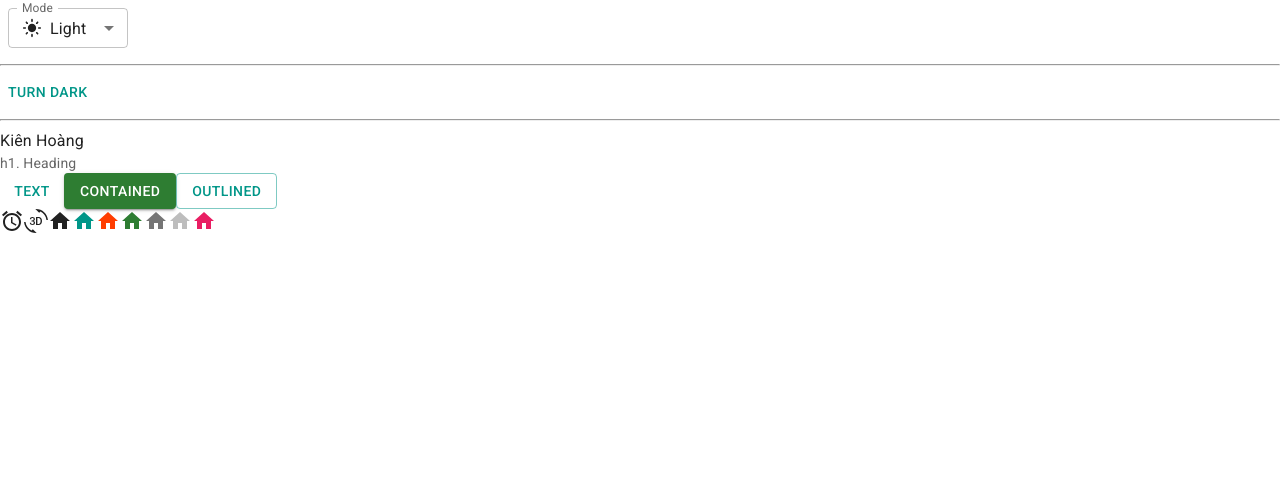
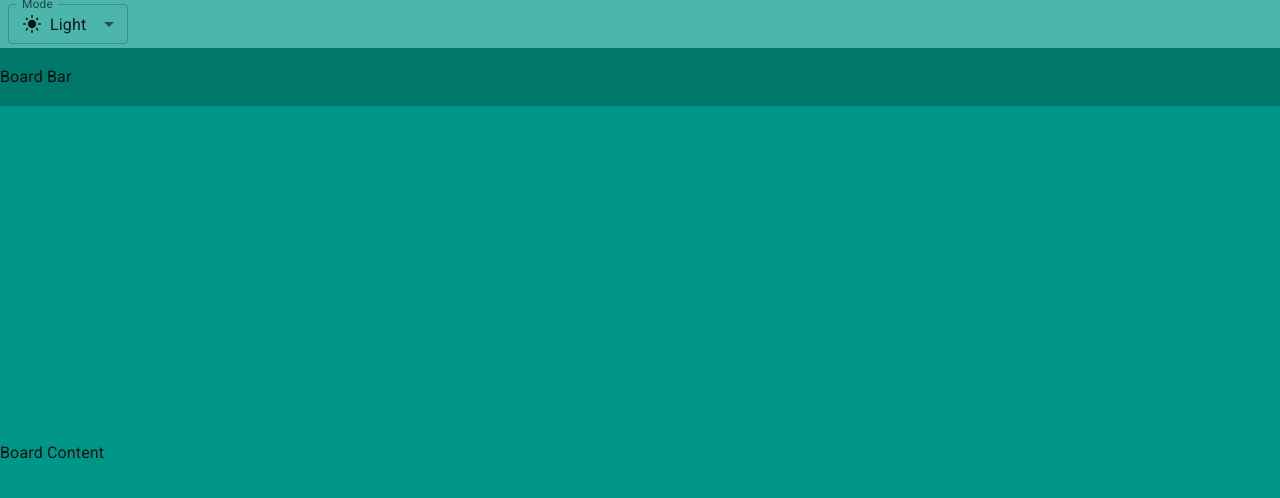
Before and after one commit to Kien-Hoang2692002/trello-web, a React (Vite) app: page / in a window 1280 px wide. Shown: the top 498 px of the page. Built offline with nearby package versions, Linux system fonts and the light colour scheme.

Commit message:
basic_layout

```diff
--- a/index.html
+++ b/index.html
@@ -4,7 +4,7 @@
     <meta charset="UTF-8" />
     <link rel="icon" type="image/svg+xml" href="/vite.svg" />
     <meta name="viewport" content="width=device-width, initial-scale=1.0" />
-    <title>Vite + React</title>
+    <title>Trello MERN STACK</title>
     <link rel="preconnect" href="https://fonts.googleapis.com" />
     <link rel="preconnect" href="https://fonts.gstatic.com" crossorigin />
     <link
--- a/src/App.jsx
+++ b/src/App.jsx
@@ -1,35 +1,14 @@
-import AccessAlarmIcon from "@mui/icons-material/AccessAlarm";
-import ThreeDRotation from "@mui/icons-material/ThreeDRotation";
-import HomeIcon from "@mui/icons-material/Home";
 import LightModeIcon from "@mui/icons-material/LightMode";
 import DarkModeOutlinedIcon from "@mui/icons-material/DarkModeOutLined";
 import SettingsBrightnessIcon from "@mui/icons-material/SettingsBrightness";
 
-import { pink } from "@mui/material/colors";
-import Button from "@mui/material/Button";
-import Typography from "@mui/material/Typography";
 import { useColorScheme } from "@mui/material/styles";
-import useMediaQuery from "@mui/material/useMediaQuery";
 import InputLabel from "@mui/material/InputLabel";
 import MenuItem from "@mui/material/MenuItem";
 import FormControl from "@mui/material/FormControl";
 import Select from "@mui/material/Select";
 import Box from "@mui/material/Box";
-
-function ModeToggle() {
-  const { mode, setMode } = useColorScheme();
-  // const prefersDarkMode = useMediaQuery("(prefers-color-scheme: dark)");
-
-  return (
-    <Button
-      onClick={() => {
-        setMode(mode === "light" ? "dark" : "light");
-      }}
-    >
-      {mode === "light" ? "Turn dark" : "Turn light"}
-    </Button>
-  );
-}
+import Container from "@mui/material/Container";
 
 function ModeSelect() {
   const { mode, setMode } = useColorScheme();
@@ -70,38 +49,88 @@
 
 function App() {
   return (
-    <>
-      <ModeSelect />
-      <hr />
-      <ModeToggle />
-      <hr />
-      <div>Kiên Hoàng</div>
+    <Container maxWidth={false} disableGutters sx={{ height: "100vh" }}>
+      <Box
+        sx={{
+          backgroundColor: "primary.light",
+          width: "100%",
+          height: (theme) => theme.trello.appBarHeight,
+          display: "flex",
+          alignItems: "center",
+        }}
+      >
+        <ModeSelect />
+      </Box>
 
-      <Typography variant="body2" color="text.secondary">
-        h1. Heading
-      </Typography>
-
-      <Button variant="text">Text</Button>
-      <Button variant="contained" color="success">
-        Contained
-      </Button>
-      <Button variant="outlined">Outlined</Button>
-
-      <br />
-      <AccessAlarmIcon />
-      <ThreeDRotation />
-      <HomeIcon />
-      <HomeIcon color="primary" />
-      <HomeIcon color="secondary" />
-      <HomeIcon color="success" />
-      <HomeIcon color="action" />
-      <HomeIcon color="disabled" />
-      <HomeIcon sx={{ color: pink[500] }} />
-    </>
+      <Box
+        sx={{
+          backgroundColor: "primary.dark",
+          width: "100%",
+          height: (theme) => theme.trello.boardBarHeight,
+          display: "flex",
+          alignItems: "center",
+        }}
+      >
+        Board Bar
+      </Box>
+      <Box
+        sx={{
+          backgroundColor: "primary.main",
+          width: "100%",
+          height: (theme) =>
+            `calc(100vh - ${theme.trello.appBarHeight} - ${theme.trello.boardBarHeight})`,
+          display: "flex",
+          alignItems: "center",
+        }}
+      >
+        Board Content
+      </Box>
+    </Container>
   );
 }
 
 export default App;
+
+// <hr />
+// <ModeToggle />
+// <hr />
+// <div>Kiên Hoàng</div>
+
+// <Typography variant="body2" color="text.secondary">
+//   h1. Heading
+// </Typography>
+
+// <Button variant="text">Text</Button>
+// <Button variant="contained" color="success">
+//   Contained
+// </Button>
+// <Button variant="outlined">Outlined</Button>
+
+// <br />
+// <AccessAlarmIcon />
+// <ThreeDRotation />
+// <HomeIcon />
+// <HomeIcon color="primary" />
+// <HomeIcon color="secondary" />
+// <HomeIcon color="success" />
+// <HomeIcon color="action" />
+// <HomeIcon color="disabled" />
+// <HomeIcon sx={{ color: pink[500] }} />
+
+// function ModeToggle() {
+//   const { mode, setMode } = useColorScheme();
+//   // const prefersDarkMode = useMediaQuery("(prefers-color-scheme: dark)");
+
+//   return (
+//     <Button
+//       onClick={() => {
+//         setMode(mode === "light" ? "dark" : "light");
+//       }}
+//     >
+//       {mode === "light" ? "Turn dark" : "Turn light"}
+//     </Button>
+//   );
+// }
 
 // Bài trên lớp thầy Lâm
 // import { useState } from "react";
--- a/src/theme.js
+++ b/src/theme.js
@@ -2,21 +2,17 @@
 import { teal, deepOrange, cyan, orange } from "@mui/material/colors";
 
 const theme = extendTheme({
+  trello: {
+    appBarHeight: "48px",
+    boardBarHeight: "58px",
+  },
+
   colorSchemes: {
     light: {
       palette: {
         primary: teal,
         secondary: deepOrange,
       },
-      // components: {
-      //   MuiCssBaseline: {
-      //     styleOverrides: `
-      //       div {
-      //         color: red;
-      //       }
-      //     `,
-      //   },
-      // },
     },
     dark: {
       palette: {
@@ -48,3 +44,13 @@
 //     },
 //   },
 // });
+
+// components: {
+//   MuiCssBaseline: {
+//     styleOverrides: `
+//       div {
+//         color: red;
+//       }
+//     `,
+//   },
+// },
```
